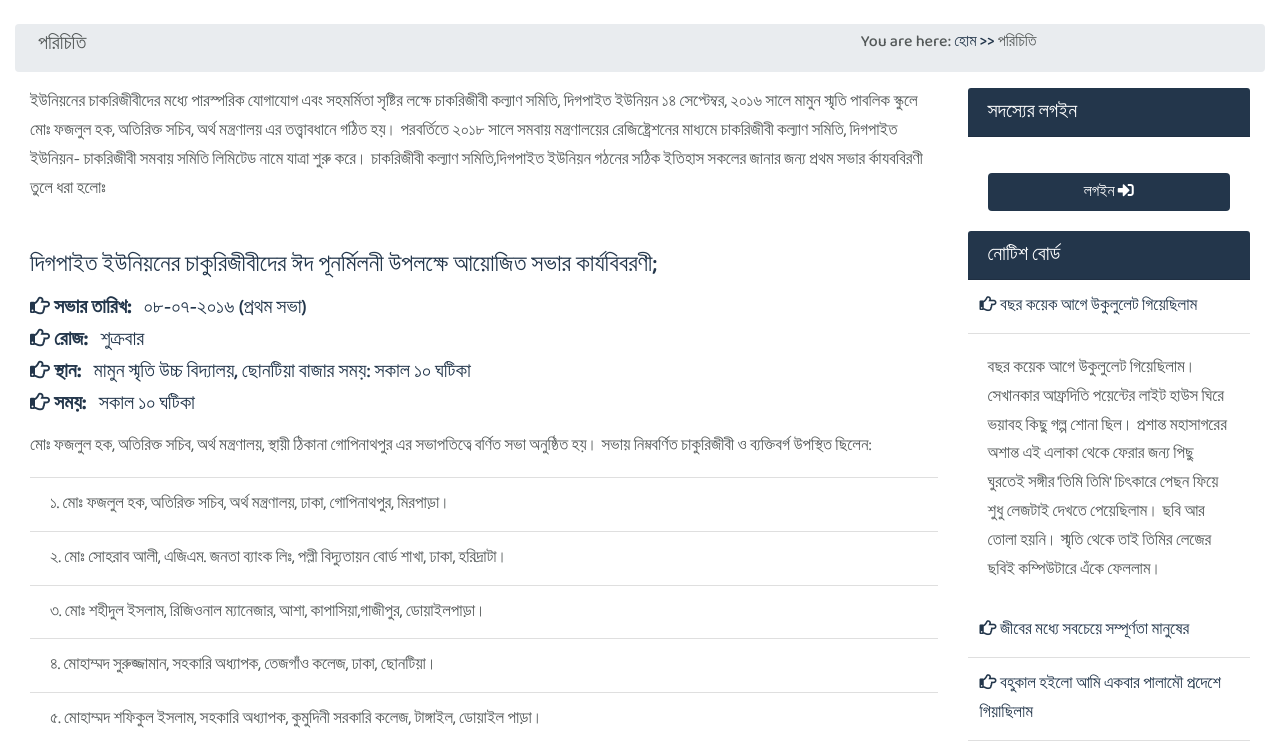
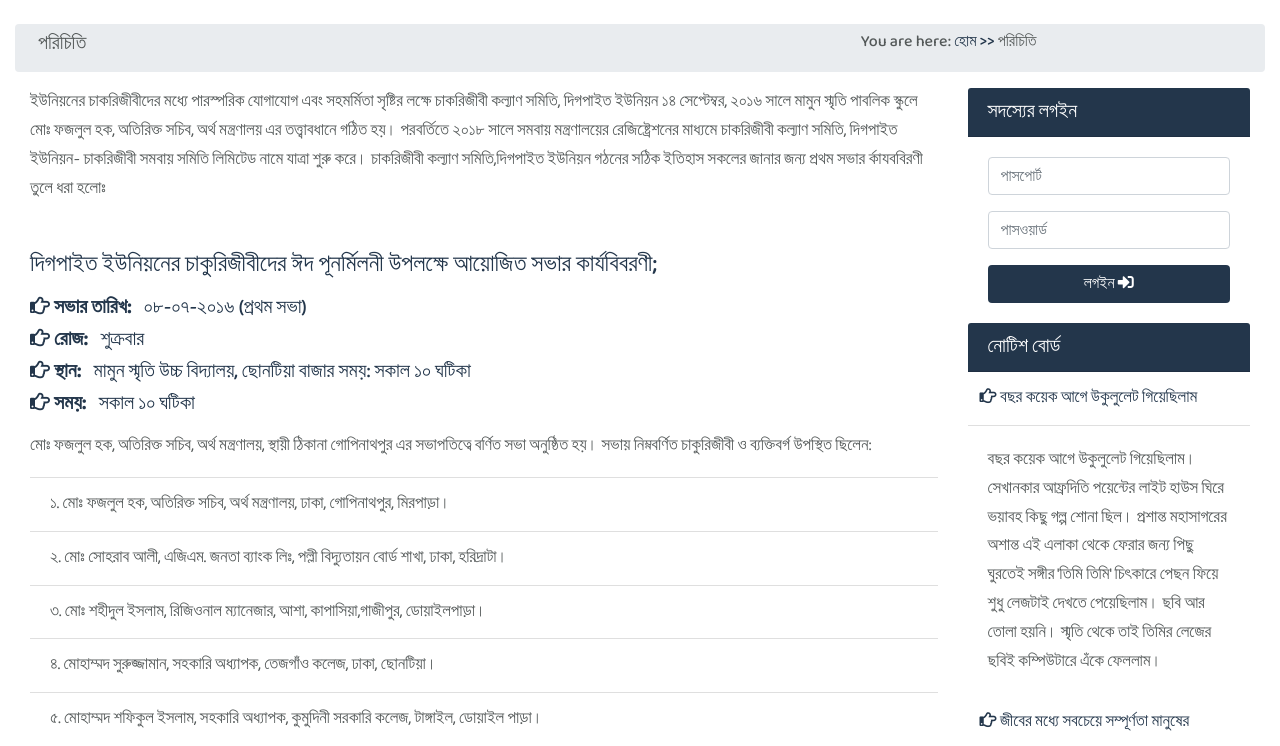
Before and after one commit to mhkmcp/gsc_project, a Django app: page /intro in a window 1280 px wide. Shown: the part 165-911 px from the top of the page. Run offline with Django 3.2, Linux system fonts and the light colour scheme; data comes from the database, SQL or seed files in the repository; both versions use the stored data as it was after the commit; some libraries are stand-ins or nearby versions.

Commit message:
fix:fixed login form issue

```diff
--- a/templates/snippets/member_login.html
+++ b/templates/snippets/member_login.html
@@ -13,14 +13,17 @@
     <form class='' action="{% url 'home' %}" method="post">
       {% csrf_token %}
 
-      {{ login_form|crispy }}
+      <!-- {{ login_form|crispy }} -->
 
-      <!-- <div class="mb-2">
-        <input type="text" placeholder="ব্যবহারকারীর নাম" class="form-control" name="username" id="is_username">
+      <div id="div_id_passport" class="form-group">
+        <input type="text" name="passport" placeholder="পাসপোর্ট" class="textinput textInput form-control" required=""
+          id="id_passport">
       </div>
-      <div class="mb-2">
-        <input type="password" placeholder="পাসওয়ার্ড" class="form-control" name="password" id="is_password">
-      </div> -->
+      <div id="div_id_password" class="form-group">
+        <input type="password" name="password" placeholder="পাসওয়ার্ড" class="textinput textInput form-control"
+          required="" id="id_password">
+      </div>
+
       <button type="submit" class="btn blue-btn btn-block mt-3">লগইন <i class="fas fa-sign-in-alt"></i></button>
     </form>
     {% endif %}
```
Also changed, not shown: db.sqlite3.
